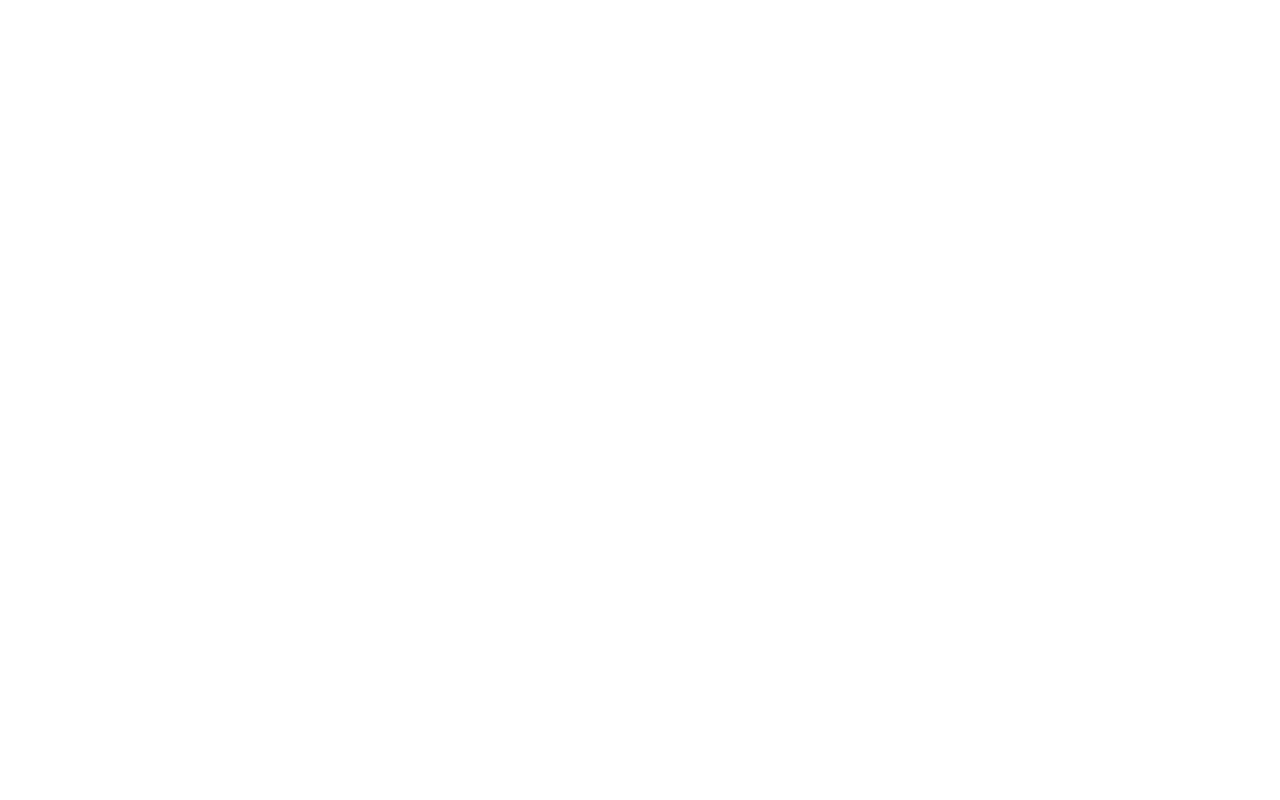
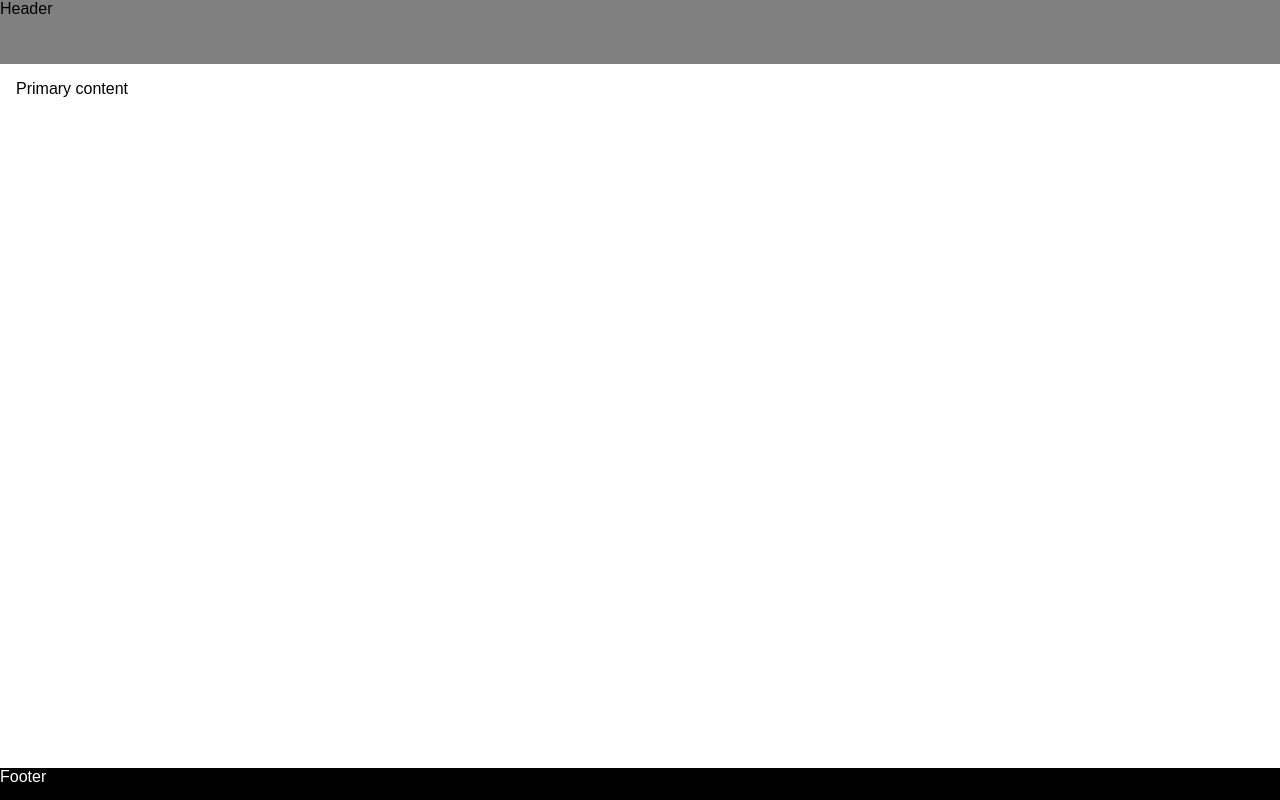
Before and after one commit to brandondykun/git-workshop, a plain HTML site: page index.html in a window 1280 px wide. Drawn offline with Linux system fonts and the light colour scheme.

Commit message:
Added basic styling

```diff
--- a/index.html
+++ b/index.html
@@ -1,12 +1,15 @@
 <!DOCTYPE html>
 <html lang="en">
-<head>
-  <meta charset="UTF-8">
-  <meta http-equiv="X-UA-Compatible" content="IE=edge">
-  <meta name="viewport" content="width=device-width, initial-scale=1.0">
-  <title>Jenni's HTML</title>
-</head>
-<body>
-
-</body>
+  <head>
+    <meta charset="UTF-8" />
+    <meta http-equiv="X-UA-Compatible" content="IE=edge" />
+    <meta name="viewport" content="width=device-width, initial-scale=1.0" />
+    <title>Jenni's HTML</title>
+    <link rel="stylesheet" href="styles.css" />
+  </head>
+  <body class="main-body">
+    <header class="main-header">Header</header>
+    <main class="main-content">Primary content</main>
+    <footer class="main-footer">Footer</footer>
+  </body>
 </html>
--- /dev/null
+++ b/styles.css
@@ -0,0 +1,30 @@
+* {
+  box-sizing: border-box;
+  margin: 0;
+  padding: 0;
+}
+
+
+.main-body {
+  display: flex;
+  flex-direction: column;
+  min-height: 100vh;
+  font-family: Arial, Helvetica, sans-serif;
+}
+
+.main-header {
+  height: 4rem;
+  background-color: grey;
+}
+
+.main-content {
+  display: flex;
+  flex: 1;
+  padding: 1rem;
+}
+
+.main-footer {
+  height: 2rem;
+  background-color: black;
+  color: white;
+}
```
